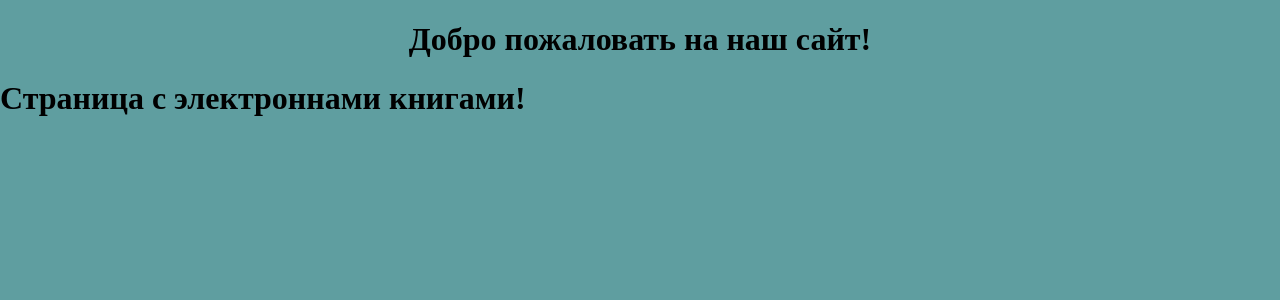
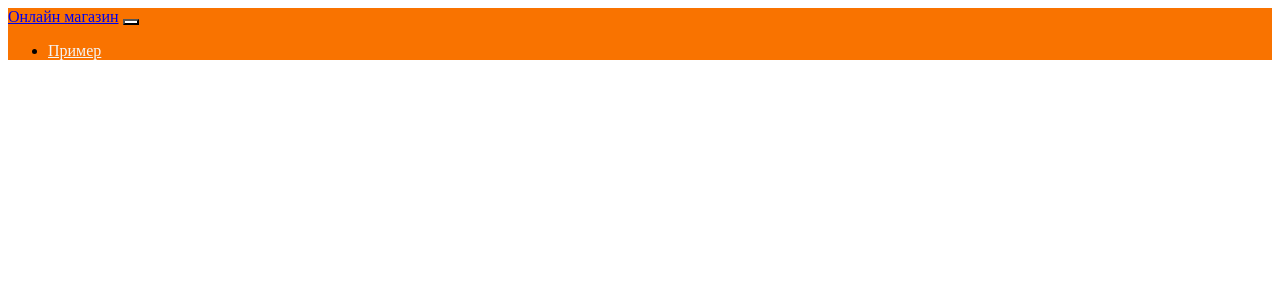
Before and after one commit to darinbtw/online_library, a Flask app: page / in a window 1280 px wide. Shown: the top 300 px of the page. Run offline with Flask 3, Linux system fonts and the light colour scheme.

Commit message:
сделали шапку

```diff
--- a/templates/index.html
+++ b/templates/index.html
@@ -3,16 +3,47 @@
 <head>
     <meta charset="UTF-8">
     <meta name="viewport" content="width=device-width, initial-scale=1.0">
-    <title>Главная страница</title>
-    <link rel="stylesheet" href="templates/styles.css"> <!-- если файл в папке templates -->
-
+    <title>test</title>
+    <style>
+        .navbar{
+            background:#F97300;
+           }
+           .nav-link , .navbar-brand{
+            color: #f4f4f4;
+            cursor: pointer;
+           }
+           .nav-link{
+            margin-right: 1em !important;
+           }
+           .nav-link:hover{
+            background: #f4f4f4;
+            color: #f97300;
+           }
+           .navbar-collapse{
+            justify-content: flex-end;
+           }
+           .navbar-toggler{
+             background:#fff !important;
+           }
+    </style>
 </head>
 <body>
-    <div class="main">
-        <h1>Добро пожаловать на наш сайт!</h1>
-    </div>
+    <header>
+        <nav class="navbar navbar-expand-lg fixed-top">
+            <a class="navbar-band" href="#">Онлайн магазин</a>
+            <button class='navbar-toggler' type='button' >
+                <span class='navbar-toggler-icon'></span>
+            </button>
+        <div class='collapse navbar-collapse'>
+            <ul class='navbar-nav mr-4'>
+                <li class='nav-item'>
+                    <a class='nav-link' href='https://dzen.ru/?yredirect=true&clid=2261452&win=514' target='_blank'>Пример</a>
+                </li>
+            </ul>
+        </div>
+
+        </nav>
+    </header>
+
 </body>
-<footer>
-    <h1>Страница с электроннами книгами!</h1>
-</footer>
 </html>
--- a/templates/styles.css
+++ /dev/null
@@ -1,9 +0,0 @@
-body{
-    background-color: cadetblue;
-    padding: 0px;
-    margin: 0px;
-}
-
-.main{
-    text-align: center;
-}
```
Also changed, not shown: templates/1index.html (added, +17 -0 lines), templates/qwe.css (added).
